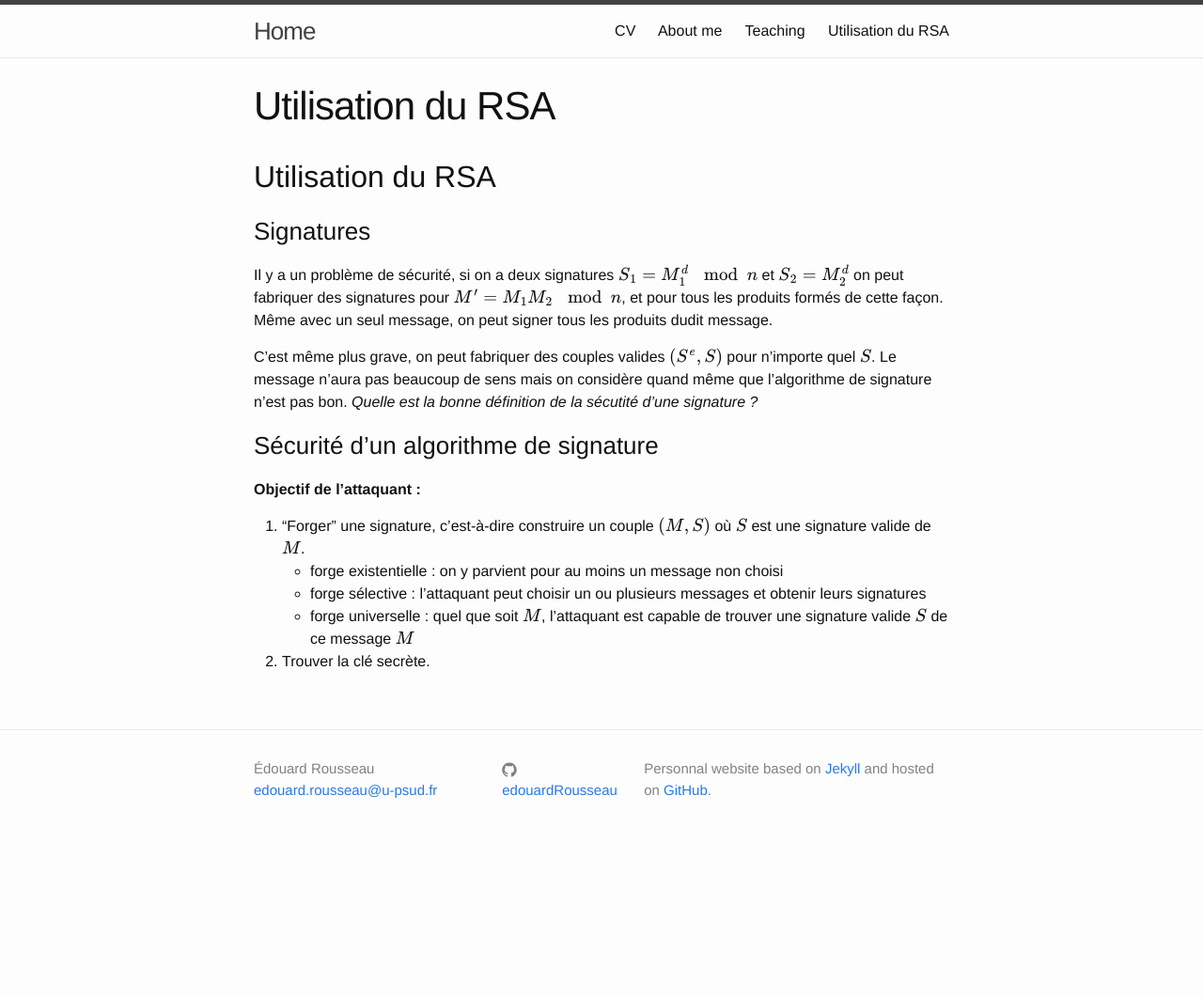
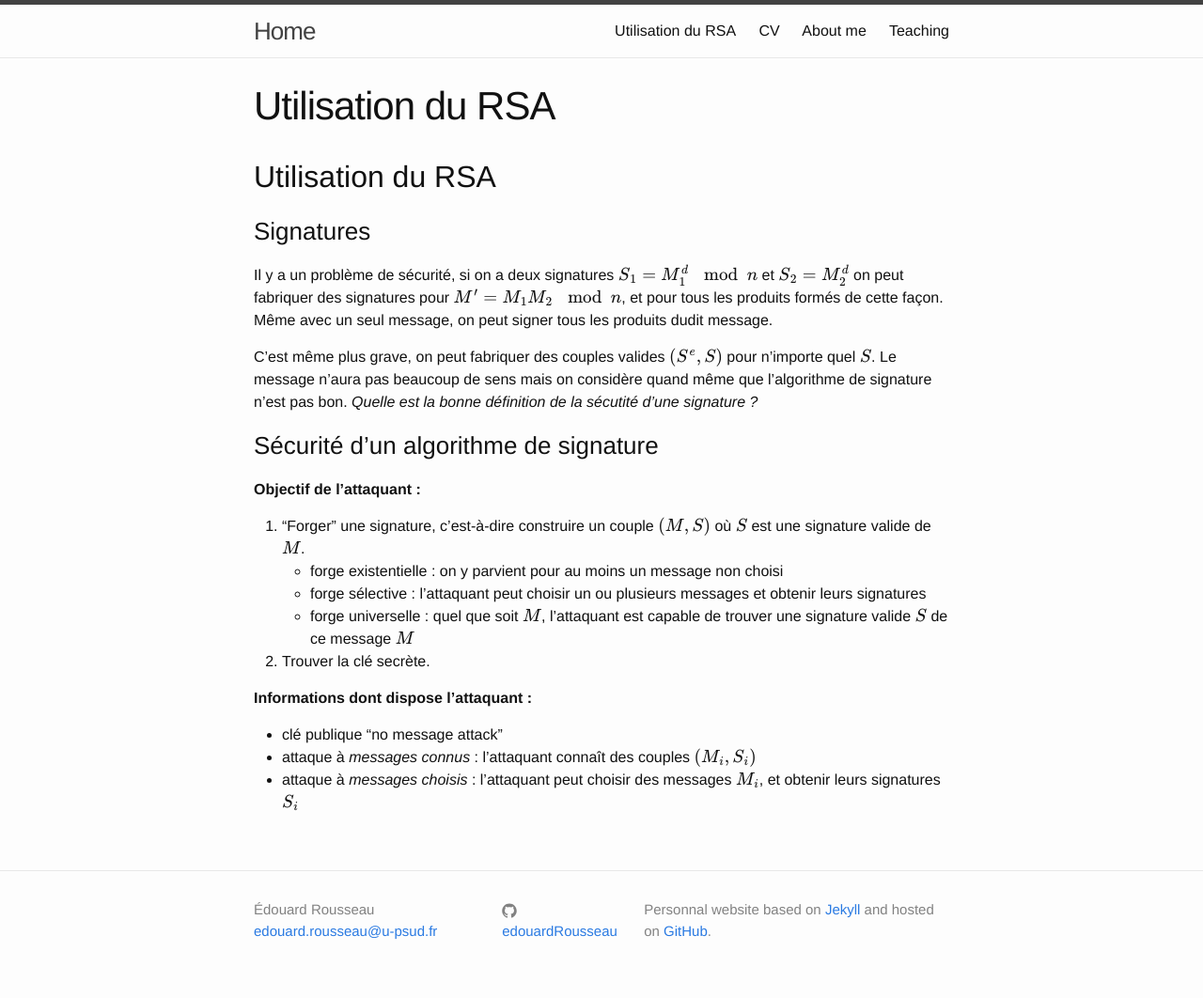
Before and after one commit to erou/erou.github.io, a Jekyll site: the page built from crypto.md, in a window 1280 px wide. Shown: the whole page at 94% size. Built offline with Jekyll 4.4.1, drawn with Linux system fonts in a browser that asks for light colours; our own code applies the rules of GitHub Pages for plain Markdown files; formulas are drawn with MathJax 3; before the commit the page ends 912 px from its top, so only the background shows below that.

Commit message:
cours crypto

```diff
--- a/crypto.md
+++ b/crypto.md
@@ -25,3 +29,11 @@
 	* forge universelle : quel que soit $M$, l'attaquant est capable
 	  de trouver une signature valide $S$ de ce message $M$
 2. Trouver la clé secrète.
+
+**Informations dont dispose l'attaquant :**
+
+* clé publique "no message attack"
+* attaque à *messages connus* : l'attaquant connaît des couples
+  $(M_i,S_i)$
+* attaque à *messages choisis* : l'attaquant peut choisir des messages
+  $M_i$, et obtenir leurs signatures $S_i$
```
Also changed, not shown: other parts of crypto.md (+4 -0 lines).
